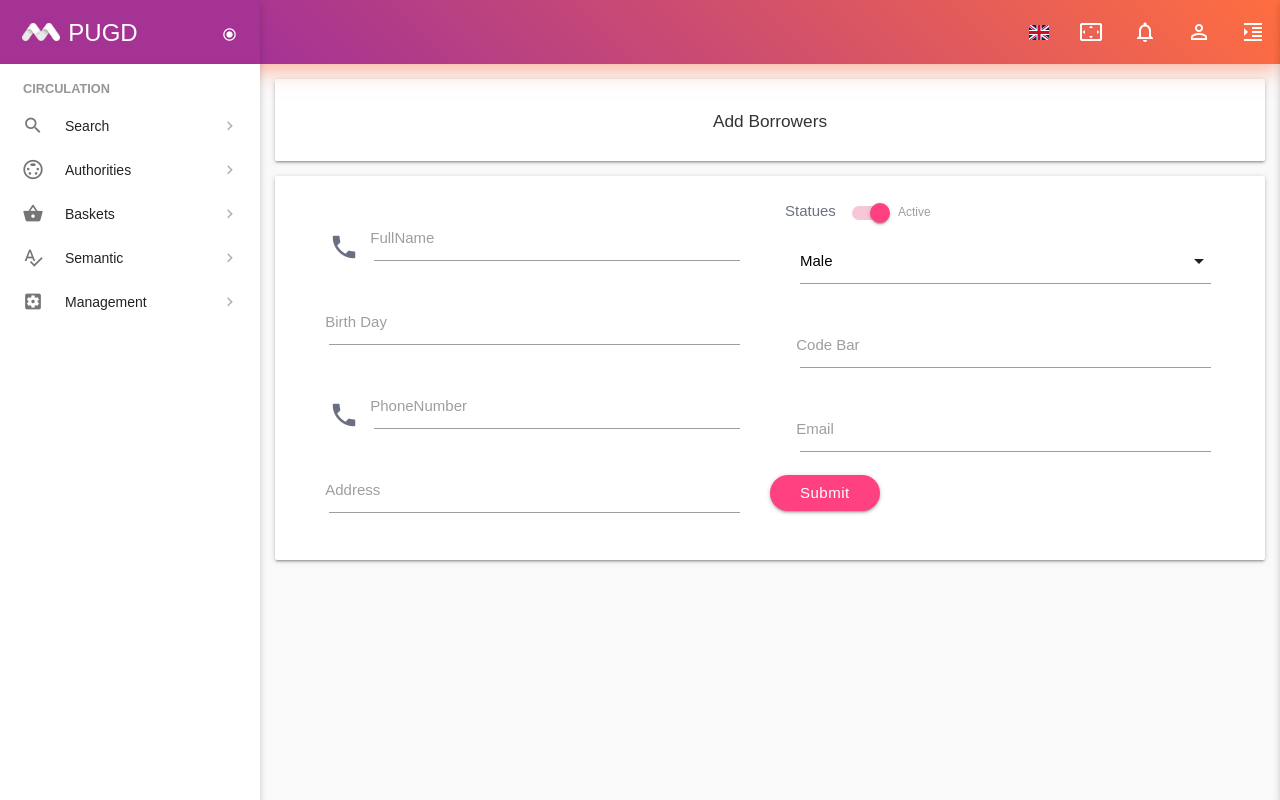
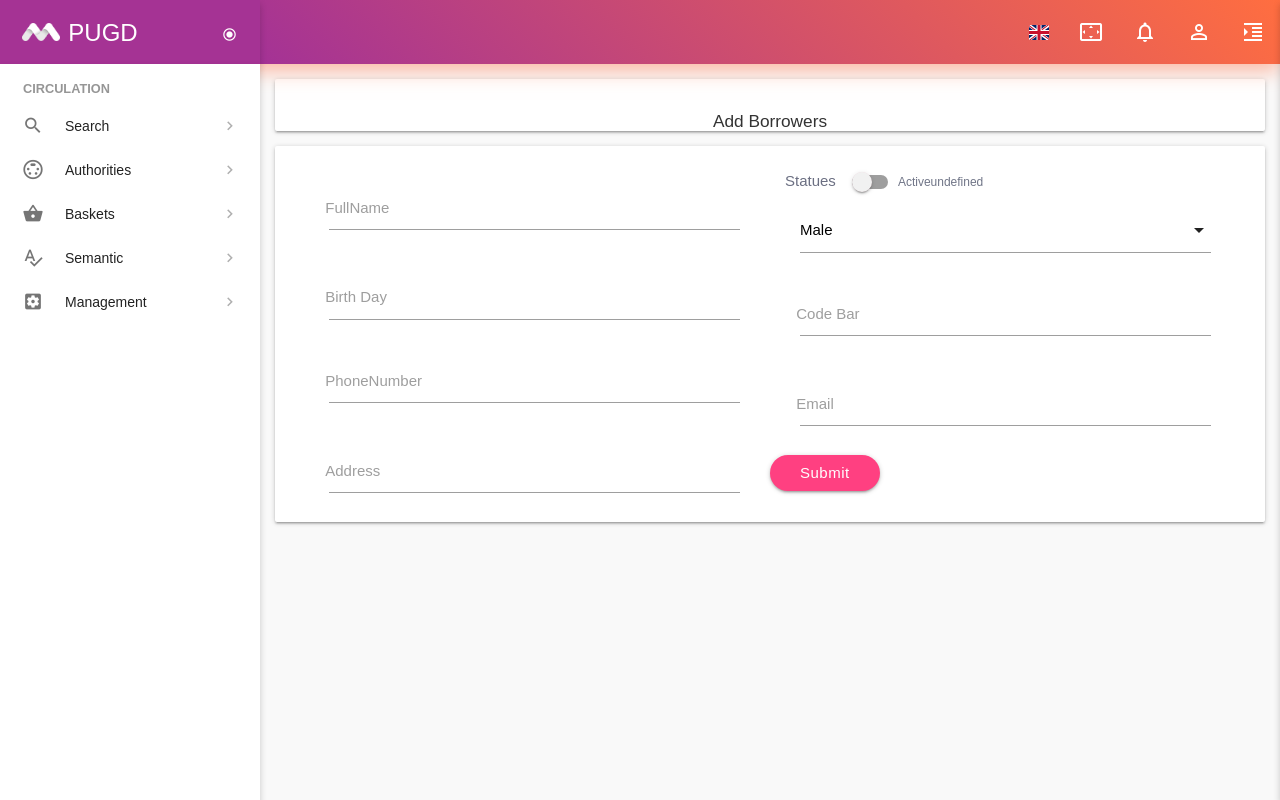
Before and after one commit to AcAyane/PUGD, a Next.js app: page /admin/circulation in a window 1280 px wide. Built offline with nearby package versions, Linux system fonts and the light colour scheme; sample sign-in values are in the browser's storage; a web font is replaced by a local one.

Commit message:
Add TextAreas, CheckBox to ui

```diff
--- a/components/ui/SelectBox.js
+++ b/components/ui/SelectBox.js
@@ -9,7 +9,6 @@ const SelectBox = ({ children, label, ...props }) => {
 
 
   return (
-
     <div className="input-field col s12">
       <select ref={selectElement} { ...props}>
         {children}
--- a/components/ui/TextBox.js
+++ b/components/ui/TextBox.js
@@ -1,18 +1,18 @@
 import React from 'react'
 
 const TextBox = ({ label, value, icon, Multiline, type = "text", ...props }) => {
-    const id = "input" + Math.floor(Math.random() * 100000)
+    const id = "input" + Math.floor(Math.random() * 100000);
     return (
         <React.Fragment>
             {
                 !Multiline ?
-                     <div className="input-field col s12">
+                      <div className="input-field col s12">
+                        <textarea id={id} className="materialize-textarea" value={value}  {...props} />
+                        <label htmlFor={id}>{label}</label>
+                    </div> : <div className="input-field col s12">
                         {icon && <i className="material-icons prefix pt-2">{icon}</i>}
                         <input id={id} type={type} value={value}  {...props} />
                         <label htmlFor={id} className={value !== "" ? "active" : ""}>{label}</label>
-                    </div> : <div className="input-field col s12">
-                        <textarea id={id} className="materialize-textarea" value={value}  {...props} />
-                        <label htmlFor={id}>{label}</label>
                     </div>
 
             }
--- a/components/ui/ToggleSwitch/ToggleSwitch.js
+++ b/components/ui/ToggleSwitch/ToggleSwitch.js
@@ -1,21 +1,19 @@
-import React, {useState} from 'react'
+import React from 'react'
 
 const ToggleSwitch =
-    ({ prefix, sufix, label, value, type = "checkbox", ...props }) => {
-        const [ open, setOpen ] = useState(true)
-    return (
+    ({ prefix, colorSufix, sufix,sufixActive, sufixDesactive, label, type = "checkbox", ...props }) => {
+
+        return (
         <React.Fragment>
             {
-
-                    <div className="switch">
-                        {label}
+                    <div className="switch" {...props}>
+                        <span>{label}</span>
                         <label>
-                            {prefix}<input type={type} value={value}
-                                           checked={open}
-                                           {...props}
-                                           onClick={ () =>{console.log(open);setOpen(!open)}}
-                        />
-                            <span className="lever"/>{open === true ? sufix : 'in'+sufix}
+                            {prefix}<input type={type} {...props} />
+                            <span className="lever"/>
+                            <label style={{color: colorSufix === true ? '#d60e28' : '#707587'  }}>
+                                {colorSufix === true ? sufix+sufixActive : sufix+sufixDesactive }
+                            </label>
                         </label>
                     </div>
             }
--- a/components/ui/card/card.js
+++ b/components/ui/card/card.js
@@ -3,7 +3,7 @@ import React from 'react'
 const Card = ({ children, ...props }) => {
     return (
         <div className="card" {...props}>
-            <div className="card-content">
+            <div className="card-content pb-0">
             {children}
             </div>
         </div>
```
Also changed, not shown: components/ui/Checkbox.js (added, +12 -0 lines), components/ui/Formes/Stepper/Stepper.js (added, +11 -0 lines), components/ui/TextArea.js (added, +15 -0 lines).
